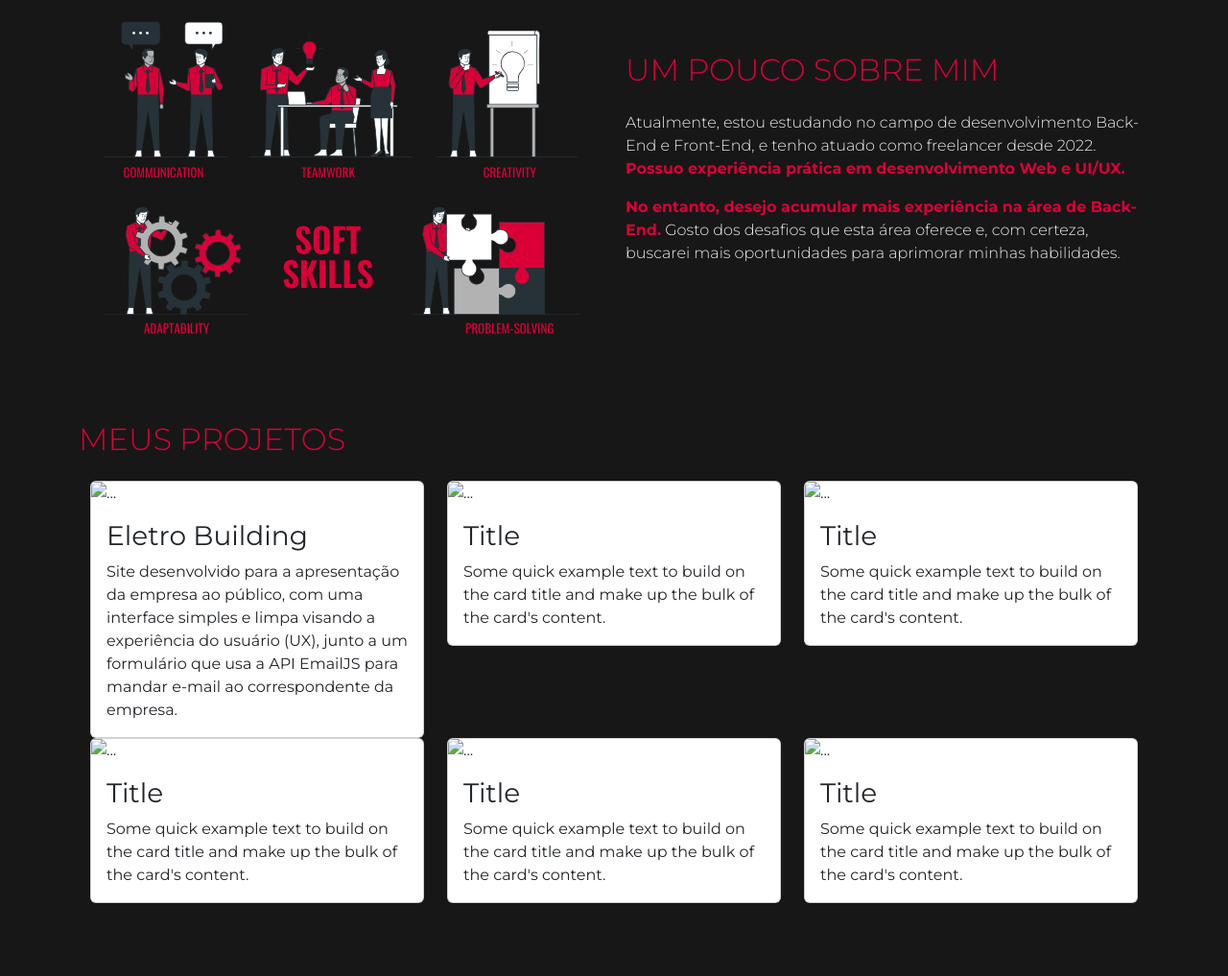
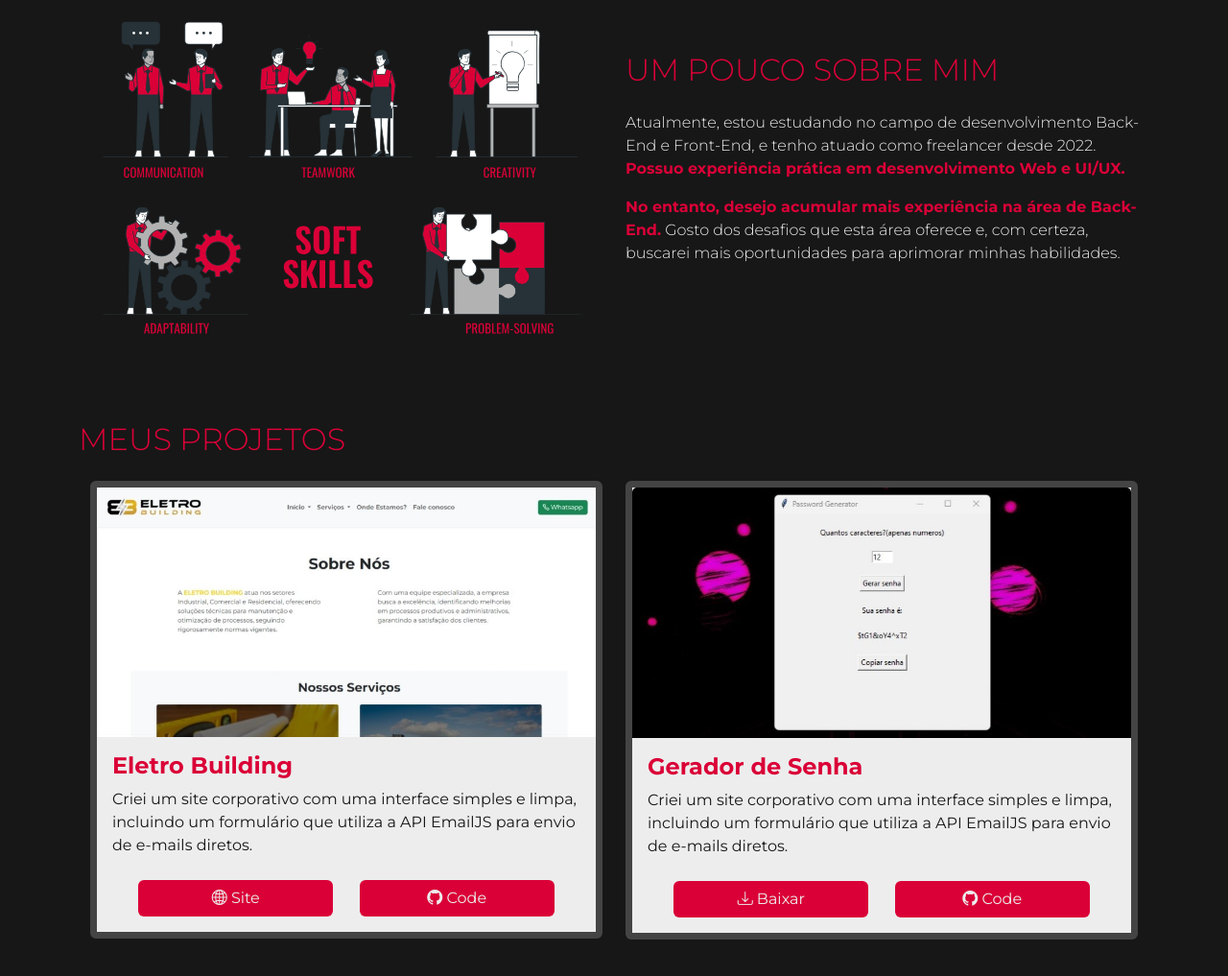
Before and after one commit to CassioValezzi/MyPortfolio, a plain HTML site: page index.html in a window 1280 px wide. Shown: the part 1639-2656 px from the top of the page at 96% size. Before the commit the page ends 2580 px from the top, so only its background shows below. Drawn offline with nearby package versions, Linux system fonts and the light colour scheme; a web font is replaced by a local one.

Commit message:
fixed the projects section

```diff
--- a/index.html
+++ b/index.html
@@ -120,74 +120,52 @@
     <section class="container mt-5 pt-4" id="projects">
         <div class="row d-flex justify-content-center">
             <h2 class="mb-4 text-center text-md-start span-red">MEUS PROJETOS</h2>
-            <div class="row row-cols-1 row-cols-sm-2 row-cols-md-3">
-                <div class="col">
+            <div class="row row-cols-1 row-cols-sm-2">
+                <div class="col mb-4">
                     <div class="card">
-                        <img src="" class="card-img-top" alt="...">
+                        <img src="./assets/img/jpeg/eletrobuilding.com.br.jpeg" class="card-img-top"
+                            alt="Site Eletro Building">
                         <div class="card-body">
                             <h3> Eletro Building</h3>
-                            <p class="card-text">Site desenvolvido para a apresentação da empresa ao público, com uma
-                                interface
-                                simples e limpa visando a experiência do usuário (UX), junto a um formulário que usa a
-                                API
-                                EmailJS para mandar e-mail ao correspondente da empresa.</p>
+                            <!-- <p class="card-text">Desenvolvi um site corporativo com uma interface simples e limpa, priorizando a melhor experiência do usuário (UX). Além disso, implementei um formulário que utiliza a API EmailJS para enviar e-mails ao setor correspondente da empresa. -->
+                            Criei um site corporativo com uma interface simples e limpa, incluindo um formulário que
+                            utiliza a API EmailJS para envio de e-mails diretos.
+                            </p>
+                            <div class="d-flex justify-content-evenly mt-4">
+                                <button class="col-5 btn"><a href="https://eletrobuilding.com.br/" target="_blank"><i
+                                            class="bi bi-globe2"></i> Site</a></button>
+                                <button class="col-5 btn"><a href="https://github.com/CassioValezzi/eletrobuilding"
+                                        target="_blank"><i class="bi bi-github"></i> Code</a></button>
+                            </div>
+
                         </div>
                     </div>
                 </div>
-                <div class="col">
+                <div class="col mb-4">
                     <div class="card">
-                        <img src="..." class="card-img-top" alt="...">
+                        <img src="./assets/img/jpeg/password_gen.jpg" class="card-img-top" alt="...">
                         <div class="card-body">
-                            <h3>Title</h3>
-                            <p class="card-text">Some quick example text to build on the card title and make up the bulk
-                                of the card's content.</p>
-                        </div>
-                    </div>
-                </div>
-                <div class="col">
-                    <div class="card">
-                        <img src="..." class="card-img-top" alt="...">
-                        <div class="card-body">
-                            <h3>Title</h3>
-                            <p class="card-text">Some quick example text to build on the card title and make up the bulk
-                                of the card's content.</p>
-                        </div>
-                    </div>
-                </div>
-                <div class="col">
-                    <div class="card">
-                        <img src="..." class="card-img-top" alt="...">
-                        <div class="card-body">
-                            <h3>Title</h3>
-                            <p class="card-text">Some quick example text to build on the card title and make up the bulk
-                                of the card's content.</p>
-                        </div>
-                    </div>
-                </div>
-                <div class="col">
-                    <div class="card">
-                        <img src="..." class="card-img-top" alt="...">
-                        <div class="card-body">
-                            <h3>Title</h3>
-                            <p class="card-text">Some quick example text to build on the card title and make up the bulk
-                                of the card's content.</p>
-                        </div>
-                    </div>
-                </div>
-                <div class="col">
-                    <div class="card">
-                        <img src="..." class="card-img-top" alt="...">
-                        <div class="card-body">
-                            <h3>Title</h3>
-                            <p class="card-text">Some quick example text to build on the card title and make up the bulk
-                                of the card's content.</p>
+                            <h3>Gerador de Senha</h3>
+                            <p class="card-text">Criei um site corporativo com uma interface simples e limpa, incluindo
+                                um formulário que
+                                utiliza a API EmailJS para envio de e-mails diretos.</p>
+                            <div class="d-flex justify-content-evenly mt-4">
+                                <button class="col-5  btn"><a
+                                        href="https://github.com/CassioValezzi/Password-Generator/blob/main/password%20generator.exe"
+                                        target="_blank"><i class="bi bi-download"></i> Baixar </a></button>
+                                <button class="col-5 btn"><a href="https://github.com/CassioValezzi/Password-Generator"
+                                        target="_blank"><i class="bi bi-github"></i> Code</a></button>
+                            </div>
                         </div>
                     </div>
                 </div>
 
             </div>
         </div>
+    </section>
 
+    <section class="container mt-5 pt-4">
+        <div class="row d-flex justify-content-center"></div>
     </section>
 
 
@@ -198,7 +176,9 @@
 
     <!-- <script src="./assets/js/title_menu_animation.js"></script> -->
     <script src="./assets/js/main_animation.js"></script>
-    <script src="https://cdn.jsdelivr.net/npm/bootstrap@5.3.2/dist/js/bootstrap.bundle.min.js" integrity="sha384-C6RzsynM9kWDrMNeT87bh95OGNyZPhcTNXj1NW7RuBCsyN/o0jlpcV8Qyq46cDfL" crossorigin="anonymous"></script>
+    <script src="https://cdn.jsdelivr.net/npm/bootstrap@5.3.2/dist/js/bootstrap.bundle.min.js"
+        integrity="sha384-C6RzsynM9kWDrMNeT87bh95OGNyZPhcTNXj1NW7RuBCsyN/o0jlpcV8Qyq46cDfL"
+        crossorigin="anonymous"></script>
 </body>
 
 </html>
--- a/sass/style.scss
+++ b/sass/style.scss
@@ -113,6 +113,25 @@ body {
             }
         }
     }
+    #projects{
+        .card{
+            border: 7px solid $color-2 !important;
+            background-color: $color-4 !important;
+            color: $color-1;
+            h3{
+                font-weight: 600;
+                font-size: 1.5rem;
+                color: $color-3;
+
+            }
+            button{
+                &:hover{
+                    border-color: $color-3 !important;
+                }
+            }
+
+        }
+    }
 
 }
 
```
Also changed, not shown: assets/css/style.css, assets/img/jpeg/eletrobuilding.com.br.jpeg (added), assets/img/jpeg/password_gen.jpg (added), 1 other file.
